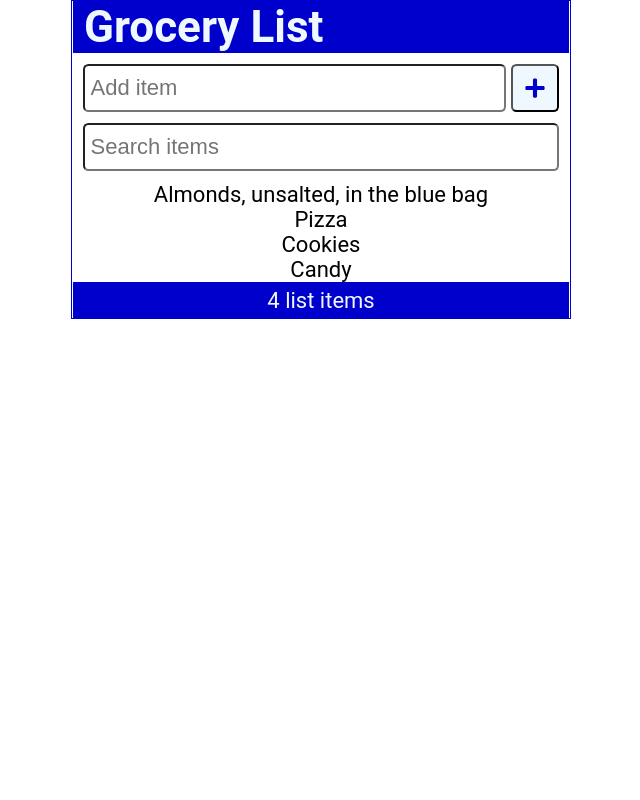
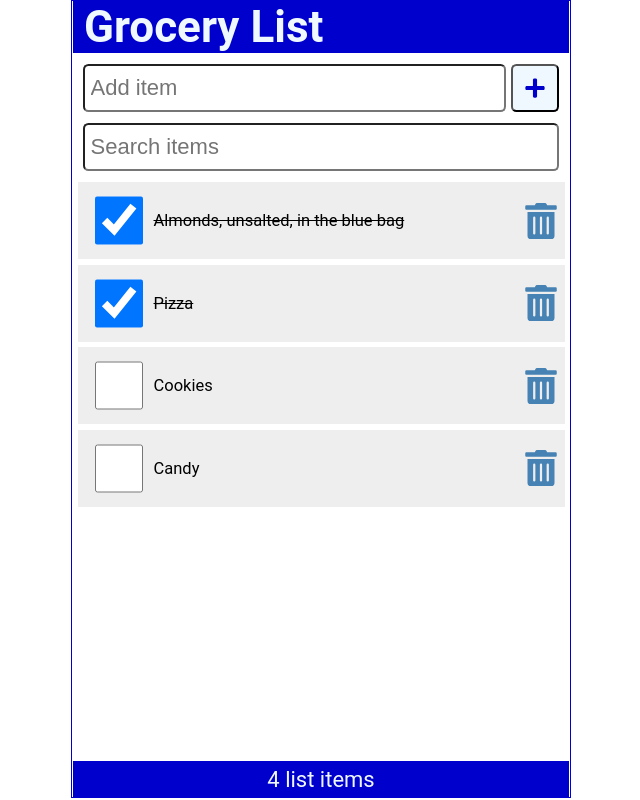
Before and after one commit to dan1el0123/grocery-list, a React (Create React App) app: page / in a window 1280 px wide. Shown: the whole page, without its empty margins (319-959 px from the left). Built offline with nearby package versions, Linux system fonts and the light colour scheme; data requests are answered from the project's data file.

Commit message:
show list items in Content component

```diff
--- a/src/App.js
+++ b/src/App.js
@@ -3,20 +3,12 @@
 import Footer from "./Footer";
 import AddItem from "./AddItem";
 import SearchItem from "./SearchItem";
-import { useState, useEffect, useMemo } from "react";
+import { useState, useEffect } from "react";
 function App() {
   const [items, setItems] = useState([]);
   const [searchText, setSearchText] = useState("");
   const [fetchError, setFetchError] = useState("");
   const [isLoading, setIsLoading] = useState(true);
-
-  const filteredItems = useMemo(
-    () =>
-      items.filter((item) => {
-        return item.value.toLowerCase().includes(searchText.toLowerCase());
-      }),
-    [items, searchText]
-  );
 
   useEffect(() => {
     const fetchItems = async () => {
@@ -47,7 +39,9 @@
         {!isLoading && fetchError && (
           <p style={{ color: "red" }}>{`Error: ${fetchError}`}</p>
         )}
-        {!isLoading && !fetchError && <Content items={filteredItems} />}
+        {!isLoading && !fetchError && (
+          <Content items={items} setItems={setItems} searchText={searchText} />
+        )}
       </main>
       <Footer length={items.length} />
     </div>
--- a/src/Content.js
+++ b/src/Content.js
@@ -1,8 +1,39 @@
-const Content = ({ items }) => {
+import { useMemo } from "react";
+import LineItem from "./LineItem";
+const Content = ({ items, setItems, searchText }) => {
+  const filteredItems = useMemo(
+    () =>
+      items.filter((item) => {
+        return item.value.toLowerCase().includes(searchText.toLowerCase());
+      }),
+    [items, searchText]
+  );
+
+  const handleDelete = (id) => {
+    const listItems = items.filter((item) => item.id !== id);
+    setItems(listItems);
+  };
+
+  const handleCheck = (id) => {
+    const listItems = items.map((item) =>
+      item.id === id ? { ...item, checked: !item.checked } : item
+    );
+    setItems(listItems);
+  };
+
   return (
     <>
-      {items.length ? (
-        items.map((item) => <p>{item.value}</p>)
+      {filteredItems.length ? (
+        <ul>
+          {filteredItems.map((item) => (
+            <LineItem
+              item={item}
+              key={item.id}
+              handleCheck={handleCheck}
+              handleDelete={handleDelete}
+            />
+          ))}
+        </ul>
       ) : (
         <p>Your list is empty...</p>
       )}
--- /dev/null
+++ b/src/LineItem.js
@@ -0,0 +1,27 @@
+import { FaTrashAlt } from "react-icons/fa";
+
+const LineItem = ({ item, handleCheck, handleDelete }) => {
+  return (
+    <li className="item">
+      <input
+        type="checkbox"
+        checked={item.checked}
+        onChange={() => handleCheck(item.id)}
+      />
+      <label
+        style={item.checked ? { textDecoration: "line-through" } : null}
+        onDoubleClick={() => handleCheck(item.id)}
+      >
+        {item.value}
+      </label>
+      <FaTrashAlt
+        role="button"
+        tabIndex="0"
+        onClick={() => handleDelete(item.id)}
+        aria-label={`Delete ${item.value}`}
+      />
+    </li>
+  );
+};
+
+export default LineItem;
--- a/src/index.css
+++ b/src/index.css
@@ -23,7 +23,7 @@
   align-items: center;
   width: 100%;
   max-width: 500px;
-  height: calc(100% - 2px);
+  height: calc(100vh - 2px);
   border: 1px solid mediumblue;
   margin: auto;
 }
@@ -122,3 +122,60 @@
   border-radius: 0.25rem;
   outline: none;
 }
+
+ul {
+  list-style: none;
+  width: 100%;
+  padding: 0 0.25rem 0.25rem;
+}
+
+ul li::before {
+  content: "\2008";
+}
+
+.item {
+  display: flex;
+  justify-content: flex-start;
+  align-items: center;
+  padding: 0.5rem 0 0.5rem 0.5rem;
+  margin: 0.25rem 0;
+  background-color: #eee;
+}
+
+.item:first-child {
+  margin: 0;
+}
+
+.item input[type="checkbox"] {
+  text-align: center;
+  width: 2.5rem;
+  width: 48px;
+  min-width: 48px;
+  height: 2.5rem;
+  cursor: pointer;
+  margin-right: 0.5rem;
+}
+
+.item input[type="checkbox"]:focus + label {
+  text-decoration: underline;
+}
+
+.item > label {
+  font-size: 0.75rem;
+  flex-grow: 1;
+}
+
+.item svg {
+  width: 48px;
+  min-width: 48px;
+  height: 36px;
+  font-size: 1rem;
+  color: steelblue;
+  cursor: pointer;
+}
+
+.item svg:hover,
+.item svg:focus {
+  color: red;
+  outline: none;
+}
```
